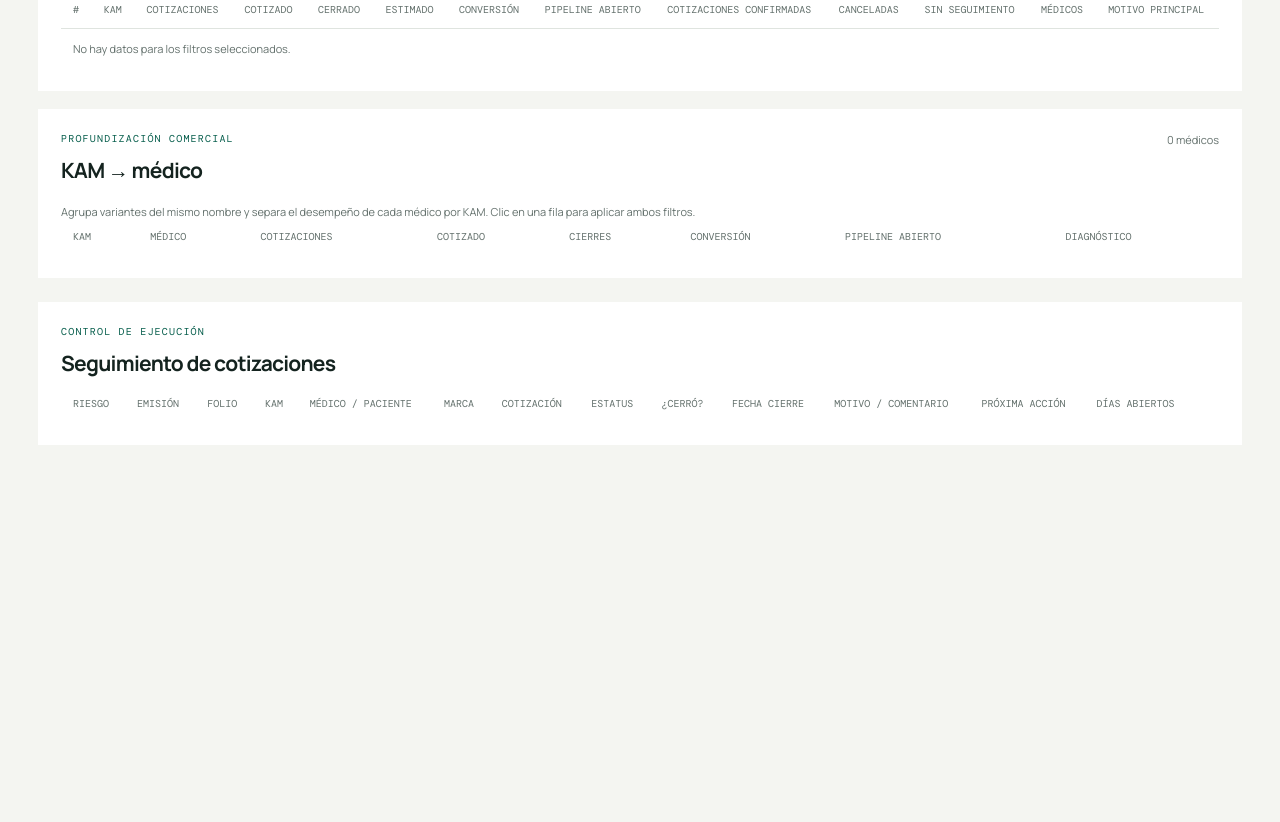
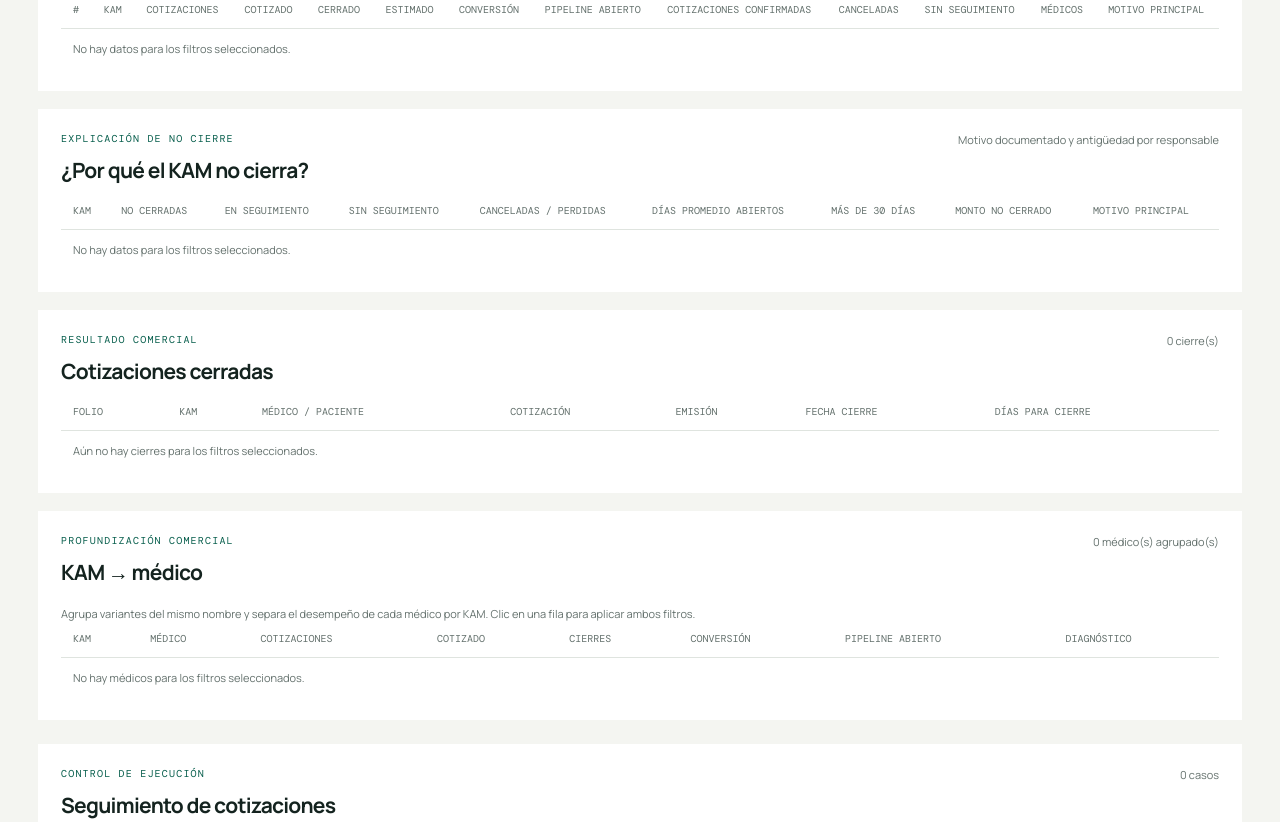
Before and after one commit to auxmkt2-eng/innvida, a website: page index.html in a window 1280 px wide. Shown: the part 1456-2278 px from the top of the page. Before the commit the page ends 1989 px from the top, so only its background shows below. Drawn offline with nearby package versions, Linux system fonts and the light colour scheme; no server answers; a web font is replaced by a local one.

Commit message:
Update index.html

```diff
--- a/index.html
+++ b/index.html
@@ -171,6 +171,60 @@
       <section class="panel">
         <div class="panel-heading">
           <div>
+            <p class="eyebrow">Explicación de no cierre</p>
+            <h2>¿Por qué el KAM no cierra?</h2>
+          </div>
+          <span class="note">Motivo documentado y antigüedad por responsable</span>
+        </div>
+        <div class="table-wrap">
+          <table>
+            <thead>
+              <tr>
+                <th>KAM</th>
+                <th>No cerradas</th>
+                <th>En seguimiento</th>
+                <th>Sin seguimiento</th>
+                <th>Canceladas / perdidas</th>
+                <th>Días promedio abiertos</th>
+                <th>Más de 30 días</th>
+                <th>Monto no cerrado</th>
+                <th>Motivo principal</th>
+              </tr>
+            </thead>
+            <tbody id="noCloseTable"></tbody>
+          </table>
+        </div>
+      </section>
+
+      <section class="panel">
+        <div class="panel-heading">
+          <div>
+            <p class="eyebrow">Resultado comercial</p>
+            <h2>Cotizaciones cerradas</h2>
+          </div>
+          <span id="closedCount" class="note">0 cierres</span>
+        </div>
+        <div class="table-wrap">
+          <table>
+            <thead>
+              <tr>
+                <th>Folio</th>
+                <th>KAM</th>
+                <th>Médico / paciente</th>
+                <th>Cotización</th>
+                <th>Emisión</th>
+                <th>Fecha cierre</th>
+                <th>Días para cierre</th>
+              </tr>
+            </thead>
+            <tbody id="closedTable"></tbody>
+          </table>
+        </div>
+      </section>
+
+      <section class="panel">
+        <div class="panel-heading">
+          <div>
             <p class="eyebrow">Profundización comercial</p>
             <h2>KAM → médico</h2>
           </div>
```
